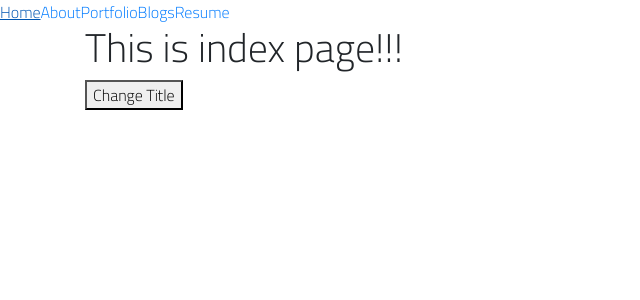
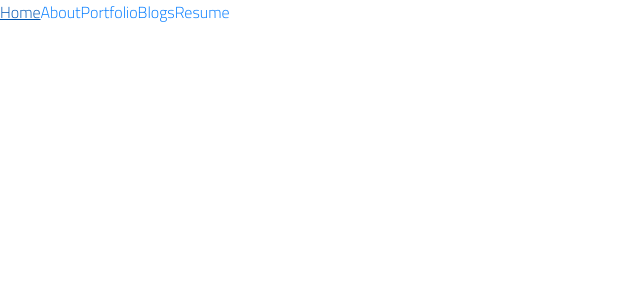
Before and after one commit to syedkhussain1/portfolio-syed, a Next.js app: page / in a window 1280 px wide. Shown: the top 300 px of the page, without its empty margins (0-640 px from the left). Built offline with nearby package versions, Linux system fonts and the light colour scheme.

Commit message:
Created new_app.js to combine bootstap.css and main.css

```diff
--- a/components/shared/Header.js
+++ b/components/shared/Header.js
@@ -1,6 +1,6 @@
 import React, { Component } from 'react'
 import Link from 'next/link';
-import '../../styles/main.scss'
+
 
 class Header extends Component{
     render(){
--- a/pages/_app.js
+++ b/pages/_app.js
@@ -1,7 +1,8 @@
 import React from 'react';
 import App, { Container } from 'next/app';
+
+import 'bootstrap/dist/css/bootstrap.min.css';
 import '../styles/main.scss';
-import 'bootstrap/dist/css/bootstrap.min.css';
 
 class MyApp extends App {
   static async getInitialProps({ Component, ctx }) {
--- a/pages/index.js
+++ b/pages/index.js
@@ -1,7 +1,7 @@
 import React, { Component } from 'react'
 import { Container, Row, Col } from  'reactstrap'
 import BaseLayout from '../components/layouts/BaseLayout'
-import 'bootstrap/dist/css/bootstrap.min.css';
+
 
 
 class Index extends Component{
@@ -13,8 +13,7 @@ class Index extends Component{
         return(
             <BaseLayout>
             <Container>
-              <h1>This is index page!!!</h1>
-              <button onClick={this.updateTitle}>Change Title</button>
+
             </Container>
 
 
--- a/styles/main.scss
+++ b/styles/main.scss
@@ -20,5 +20,5 @@
 }
 
 html, body {
-    font-family: 'Cairo', 'Helvetica' !important;
+    font-family: 'Cairo', 'Helvetica';
 }
```
Also changed, not shown: styles/shared/_font.scss (deleted).
